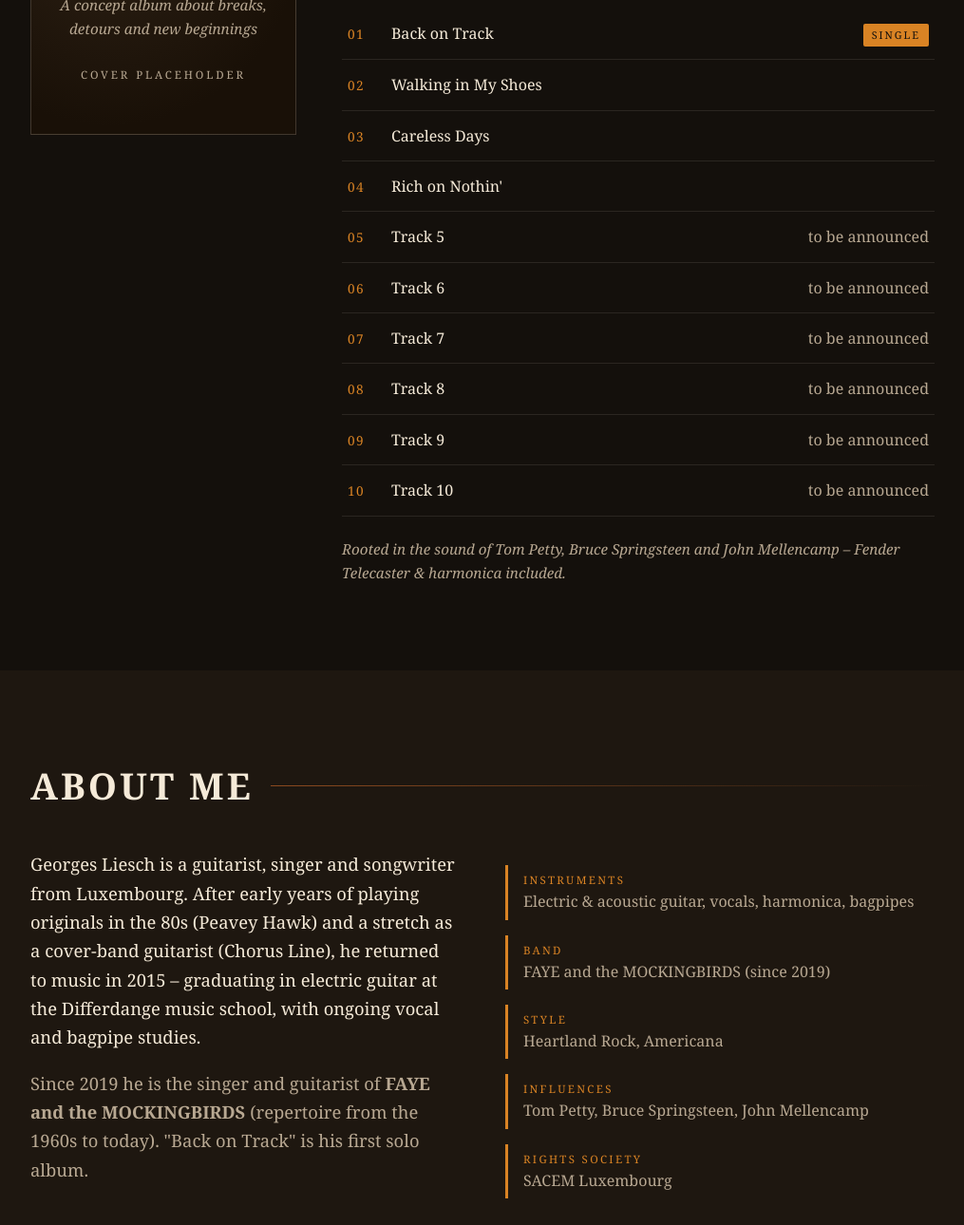
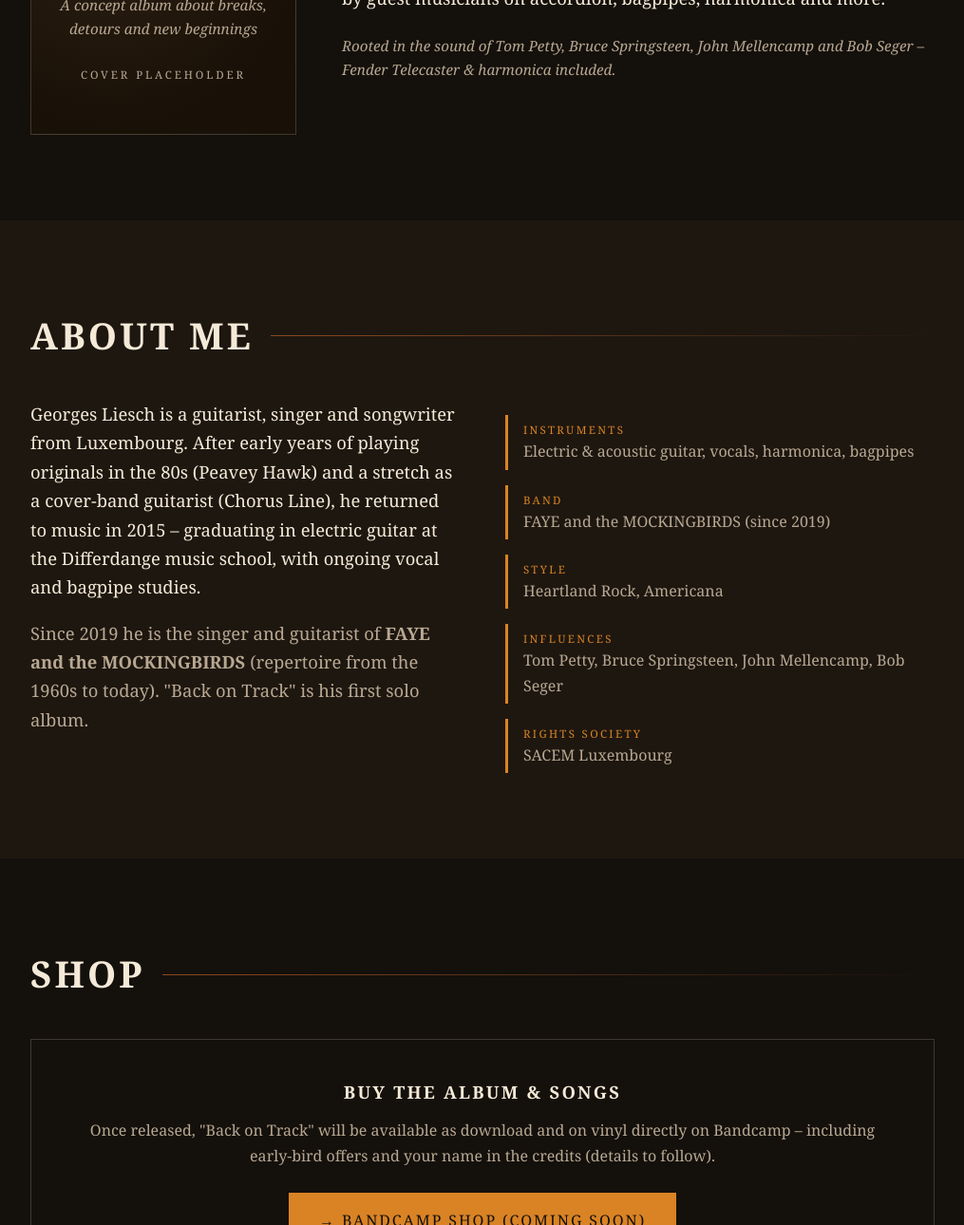
Before and after one commit to GeoLie/geolie.github.io, a plain HTML site: page index.html in a window 1280 px wide. Shown: the part 1119-2409 px from the top of the page at 95% size, without its empty margins (132-1147 px from the left). Drawn offline with Linux system fonts and the light colour scheme.

Commit message:
Add files via upload

```diff
--- a/index.html
+++ b/index.html
@@ -284,21 +284,10 @@
               Ten original songs, one common thread: "Back on Track" tells of setbacks, detours
               and the moment you find your way back to the stage – and back to life.
               Recorded in a Luxembourg studio, produced with the guidance of US producer Ross Petersen.
+              Many songs are enriched by guest musicians on accordion, bagpipes, harmonica and more.
             </p>
-            <ol class="tracklist" style="margin-top: 26px;">
-              <li><span class="t">Back on Track</span><span class="badge">Single</span></li>
-              <li><span class="t">Walking in My Shoes</span></li>
-              <li><span class="t">Careless Days</span></li>
-              <li><span class="t">Rich on Nothin'</span></li>
-              <li><span class="t">Track 5</span><span class="muted">to be announced</span></li>
-              <li><span class="t">Track 6</span><span class="muted">to be announced</span></li>
-              <li><span class="t">Track 7</span><span class="muted">to be announced</span></li>
-              <li><span class="t">Track 8</span><span class="muted">to be announced</span></li>
-              <li><span class="t">Track 9</span><span class="muted">to be announced</span></li>
-              <li><span class="t">Track 10</span><span class="muted">to be announced</span></li>
-            </ol>
             <p class="album-note">
-              Rooted in the sound of Tom Petty, Bruce Springsteen and John Mellencamp –
+              Rooted in the sound of Tom Petty, Bruce Springsteen, John Mellencamp and Bob Seger –
               Fender Telecaster &amp; harmonica included.
             </p>
           </div>
@@ -327,7 +316,7 @@
             <div class="fact"><div class="k">Instruments</div><div class="v">Electric &amp; acoustic guitar, vocals, harmonica, bagpipes</div></div>
             <div class="fact"><div class="k">Band</div><div class="v">FAYE and the MOCKINGBIRDS (since 2019)</div></div>
             <div class="fact"><div class="k">Style</div><div class="v">Heartland Rock, Americana</div></div>
-            <div class="fact"><div class="k">Influences</div><div class="v">Tom Petty, Bruce Springsteen, John Mellencamp</div></div>
+            <div class="fact"><div class="k">Influences</div><div class="v">Tom Petty, Bruce Springsteen, John Mellencamp, Bob Seger</div></div>
             <div class="fact"><div class="k">Rights society</div><div class="v">SACEM Luxembourg</div></div>
           </div>
         </div>
@@ -341,8 +330,8 @@
         <div class="shop-card">
           <h3>Buy the Album &amp; Songs</h3>
           <p>
-            Once released, "Back on Track" will be available as download or CD directly on
-            Bandcamp – including early-bird offers and your name in the booklet (details to follow).
+            Once released, "Back on Track" will be available as download and on vinyl directly on
+            Bandcamp – including early-bird offers and your name in the credits (details to follow).
           </p>
           <!--
             HIER SPÄTER DER BANDCAMP-EMBED EINGEFÜGT WERDEN:
@@ -360,9 +349,9 @@
       <div class="wrap contact-cta">
         <h2>Contact</h2>
         <p class="lead" style="margin: 0 auto 28px;">
-          For booking, press and everything about "Back on Track":
+          For press and everything about "Back on Track":
         </p>
-        <p class="mail"><a href="mailto:contact@liesch.lu">contact@liesch.lu</a></p>
+        <p class="mail"><a href="mailto:georges.liesch@gmail.com">georges.liesch@gmail.com</a></p>
       </div>
     </section>
 
```
